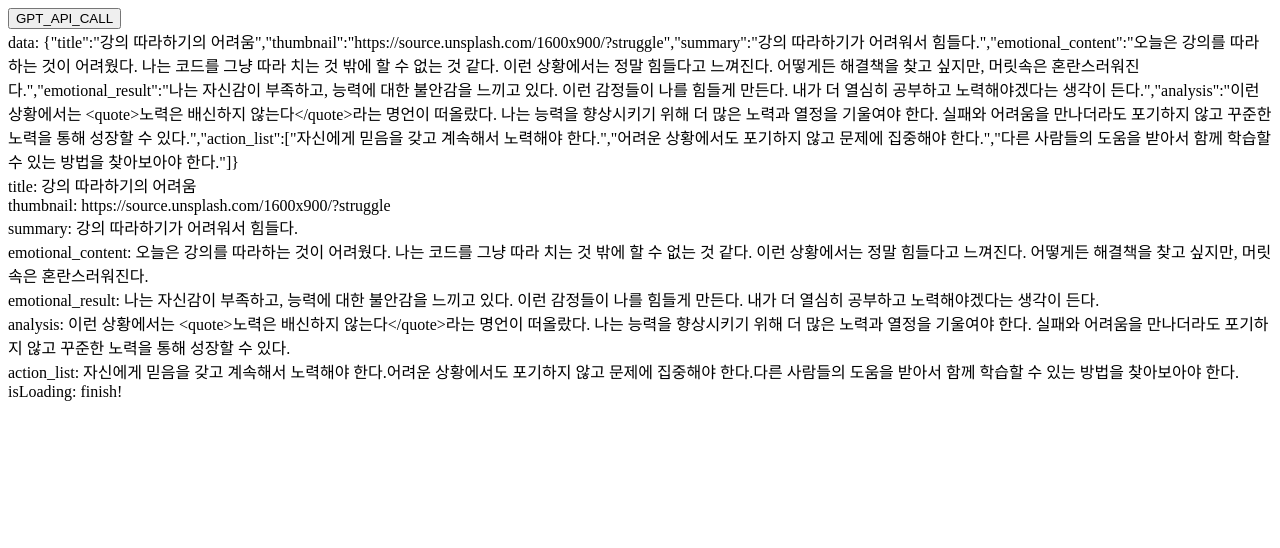
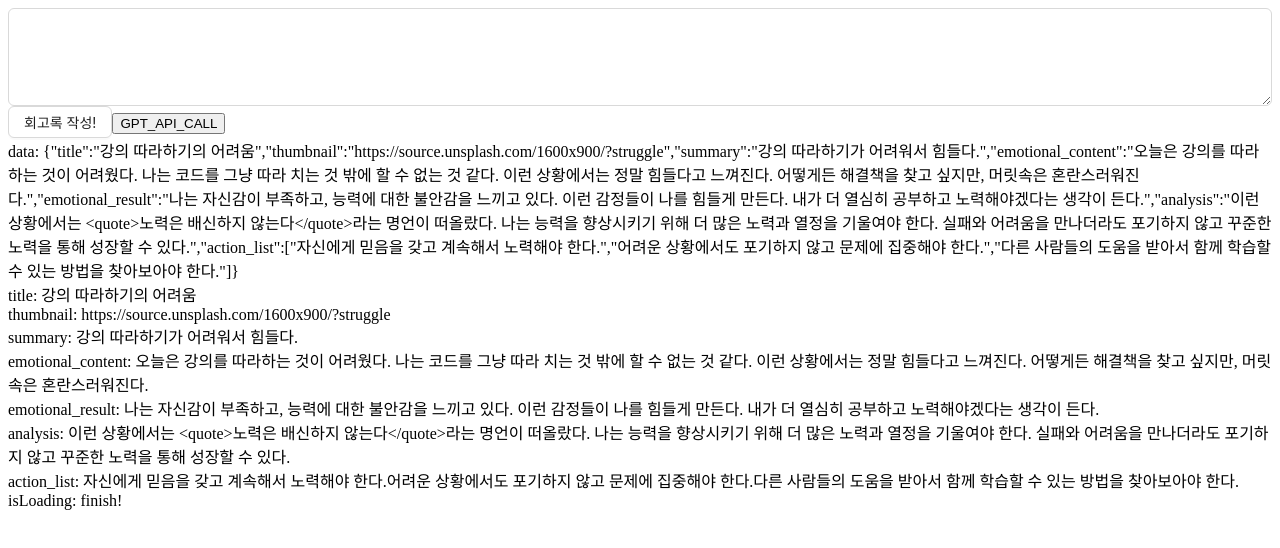
Before and after one commit to preferchoi/memoirs_AI, a React (Vite) app in the folder pjt/: page / in a window 1280 px wide. Shown: the top 548 px of the page. Built offline with nearby package versions, Linux system fonts and the light colour scheme.

Commit message:
feat: input component connect

```diff
--- a/pjt/src/App.jsx
+++ b/pjt/src/App.jsx
@@ -1,5 +1,6 @@
 import { useState } from 'react'
 import { CallGPT } from './apis/gpt';
+import Diaryinput from './components/Diaryinput'
 
 const dummy = {
   "title": "강의 따라하기의 어려움",
@@ -19,11 +20,11 @@ function App() {
   const [data, setData] = useState(dummy);
   const [isLoading, setIsLoading] = useState(false);
 
-  const handleClickAPICall = async () => {
+  const handleClickAPICall = async (userInput) => {
     try {
       setIsLoading(true)
       const message = await CallGPT({
-        prompt: '강의 따라함. 어려움. 코드 따라 치는 것 밖에 못 하는 것 같음. 힘들다.'
+        prompt: `${userInput}`
       });
       setData(JSON.parse(message))
     } catch (err) {
@@ -32,8 +33,13 @@ function App() {
       setIsLoading(false)
     }
   };
+
+  const handleSubmit = (userInput) => {
+    handleClickAPICall(userInput);
+  }
   return (
     <>
+      <Diaryinput isLoading={isLoading} onSubmit={handleSubmit} />
       <button onClick={handleClickAPICall}>GPT_API_CALL</button>
       <div>
         data: {JSON.stringify(data)}
--- /dev/null
+++ b/pjt/src/components/Diaryinput.jsx
@@ -0,0 +1,23 @@
+import { useState } from 'react'
+import { Input, Button } from 'antd';
+
+const { TextArea } = Input;
+
+const Diaryinput = ({isLoading, onSubmit}) => {
+  const [userInput, setUserInput] = useState('');
+
+  const handleUserInput = (e) => {
+    setUserInput(e.target.value)
+  }
+
+  const handleClick = () => {
+    onSubmit(userInput)
+  }
+  return (
+  <>
+    <TextArea rows={4} value={userInput} onChange={handleUserInput}/>
+    <Button loading={isLoading} onClick={(handleClick)}>회고록 작성!</Button>
+  </>
+)};
+
+export default Diaryinput;
```
